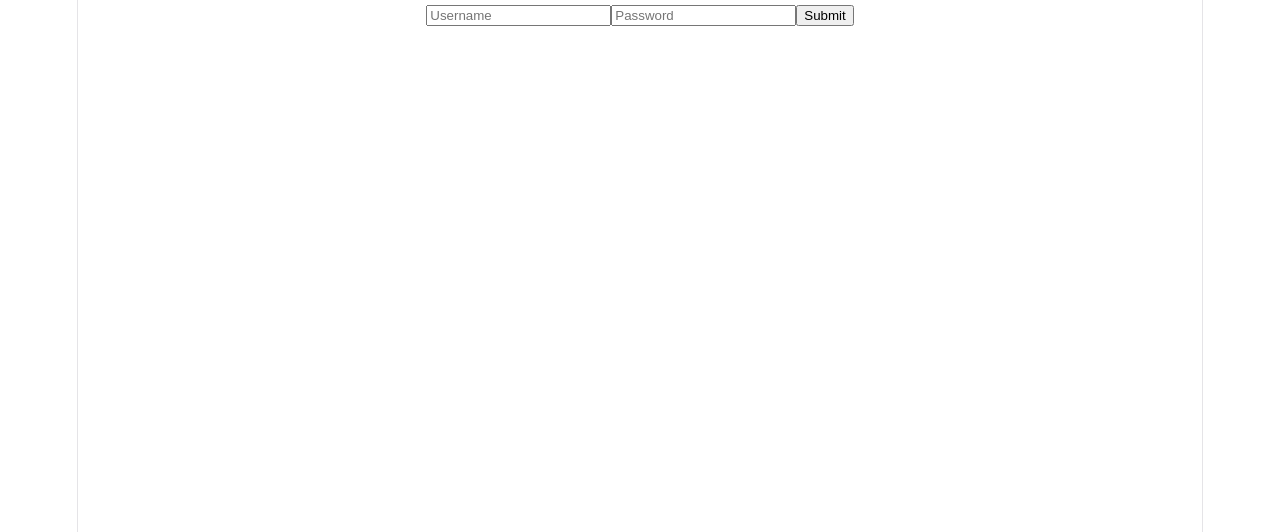
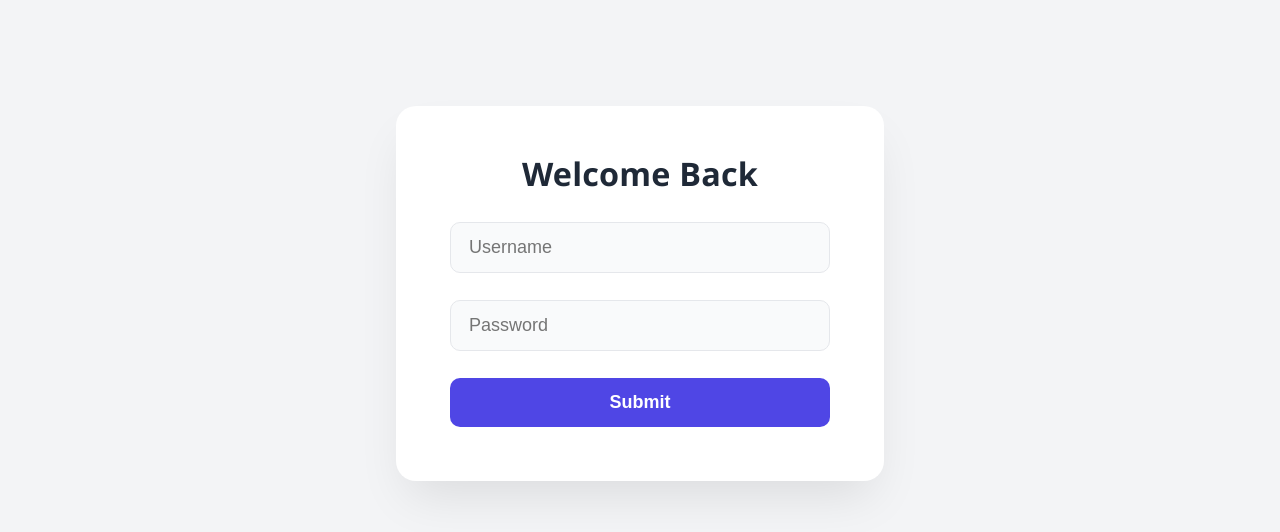
Before and after one commit to itssduy/WICS-Hackathon-26, a React app in the folder frontend/: page /login in a window 1280 px wide. Shown: the top 532 px of the page. Built offline with nearby package versions, Linux system fonts and the light colour scheme; the HTML template or start-up script is replaced by a standard one.

Commit message:
fix merge conflict

```diff
--- /dev/null
+++ b/frontend/src/login.css
@@ -0,0 +1,77 @@
+html,
+body {
+  height: 100%;
+  width: 100%;
+  margin: 0;
+  padding: 0;
+}
+
+body {
+  display: grid;
+  place-items: center;
+  background-color: #f3f4f6;
+  font-family: 'Segoe UI', Tahoma, Geneva, Verdana, sans-serif;
+}
+
+#root, .App, div:has(> form) {
+  display: contents;
+}
+
+form {
+  background: white;
+  padding: 3rem;
+  border-radius: 20px;
+  box-shadow: 0 25px 50px -12px rgba(0, 0, 0, 0.1);
+  display: flex;
+  flex-direction: column;
+  width: 100%;
+  max-width: 380px;
+  gap: 1.5rem;
+  z-index: 10;
+}
+
+form::before {
+  content: "Welcome Back";
+  display: block;
+  text-align: center;
+  font-size: 1.8rem;
+  font-weight: 800;
+  color: #1f2937;
+  margin-bottom: 0.5rem;
+}
+
+input {
+  padding: 14px 18px;
+  border: 1px solid #e5e7eb;
+  border-radius: 10px;
+  font-size: 1rem;
+  background-color: #f9fafb;
+  outline: none;
+  transition: all 0.2s ease;
+}
+
+input:focus {
+  border-color: #4f46e5;
+  background-color: #fff;
+  box-shadow: 0 0 0 4px rgba(79, 70, 229, 0.1);
+}
+
+button {
+  padding: 14px;
+  background-color: #4f46e5;
+  color: white;
+  border: none;
+  border-radius: 10px;
+  font-size: 1rem;
+  font-weight: 700;
+  cursor: pointer;
+  transition: transform 0.1s active, background-color 0.2s;
+}
+
+button:hover {
+  background-color: #4338ca;
+}
+
+button:active {
+  transform: scale(0.98);
+}
--- a/frontend/src/login.jsx
+++ b/frontend/src/login.jsx
@@ -1,10 +1,28 @@
 import { useState } from "react";
+import './login.css';
 function Login (){
     const [getUsername, setUsername] = useState();
     const [getPassword, setPassword] = useState();
-    function onSubmit(e){
+    const onSubmit = async (e) => {
         e.preventDefault();
-        console.log(`Username: ${getUsername}, Password: ${getPassword}`);
+        const apiURL = 'http://localhost:8080/auth/login';
+        console.log(apiURL);
+        const response = await fetch(apiURL, {
+            method: 'POST',
+            mode: "cors",
+            headers: {
+                'Content-Type': 'application/json',
+            },
+            body: JSON.stringify({
+                username: getUsername,
+                password: getPassword
+            }),
+        });
+
+
+
+        const data = await response.json();
+        console.log("Server Response:", data);
     }
     return(
         <>
```
Also changed, not shown: 1 other file (tests, documents, lock files or other folders).
